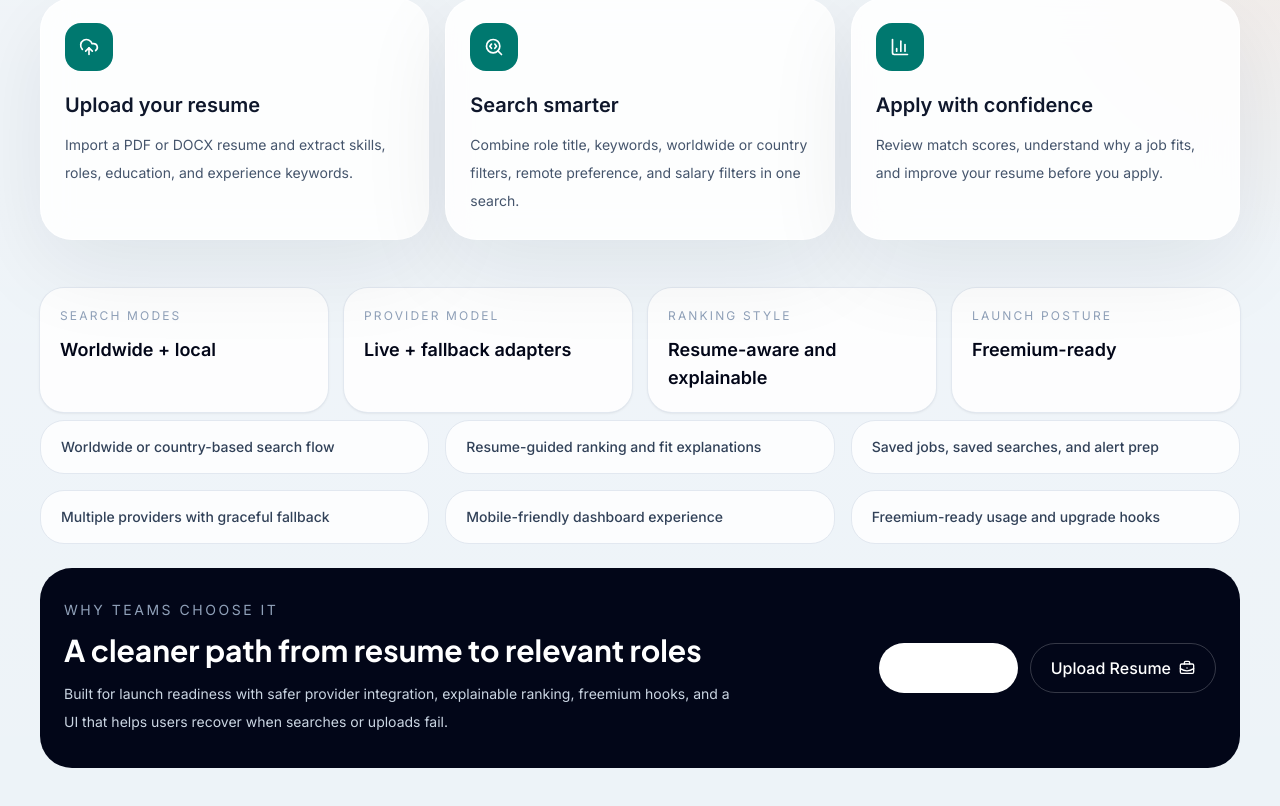
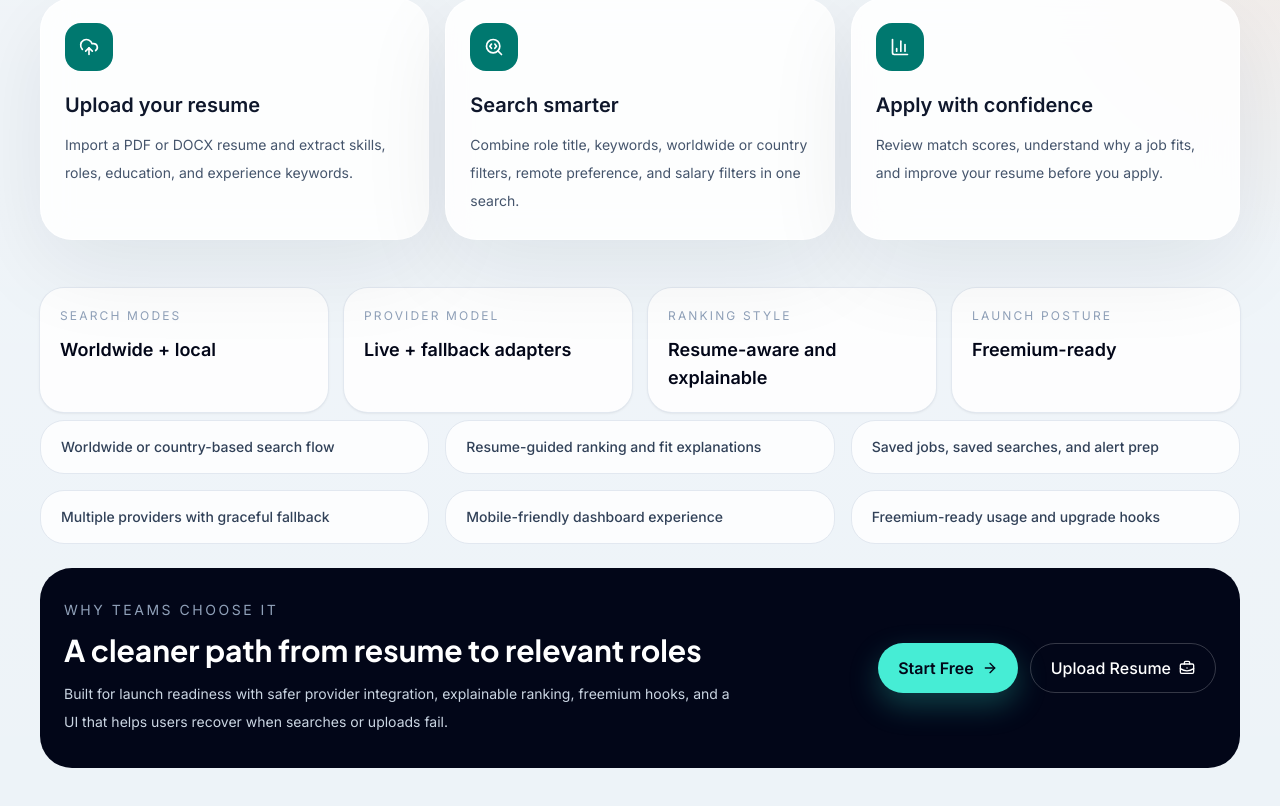
Before and after one commit to smnasiruz016-blip/almi-job-finder, a Next.js app: page / in a window 1280 px wide. Shown: the part 974-1780 px from the top of the page. Built offline with nearby package versions, Linux system fonts and the light colour scheme; no server answers.

Commit message:
Fix homepage CTA contrast

```diff
--- a/src/app/page.tsx
+++ b/src/app/page.tsx
@@ -219,7 +219,7 @@ export default async function HomePage() {
           <div className="flex flex-wrap gap-3">
             <Link
               href={primaryHref}
-              className="inline-flex items-center gap-2 rounded-full bg-white px-5 py-3 font-medium text-slate-950 transition hover:bg-slate-100"
+              className="inline-flex items-center gap-2 rounded-full bg-teal-300 px-5 py-3 font-semibold !text-slate-950 shadow-[0_12px_30px_rgba(45,212,191,0.28)] transition hover:bg-teal-200"
             >
               Start Free
               <ArrowRight className="h-4 w-4" />
```
